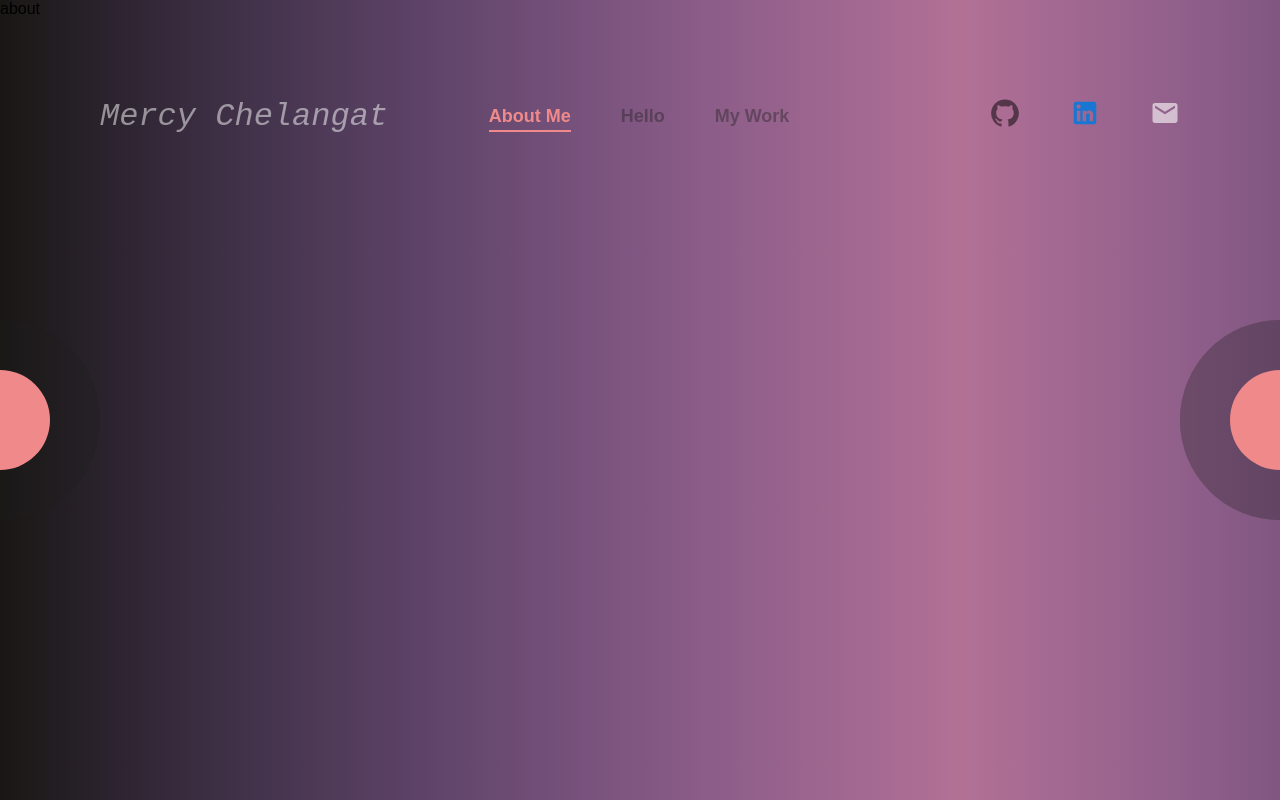
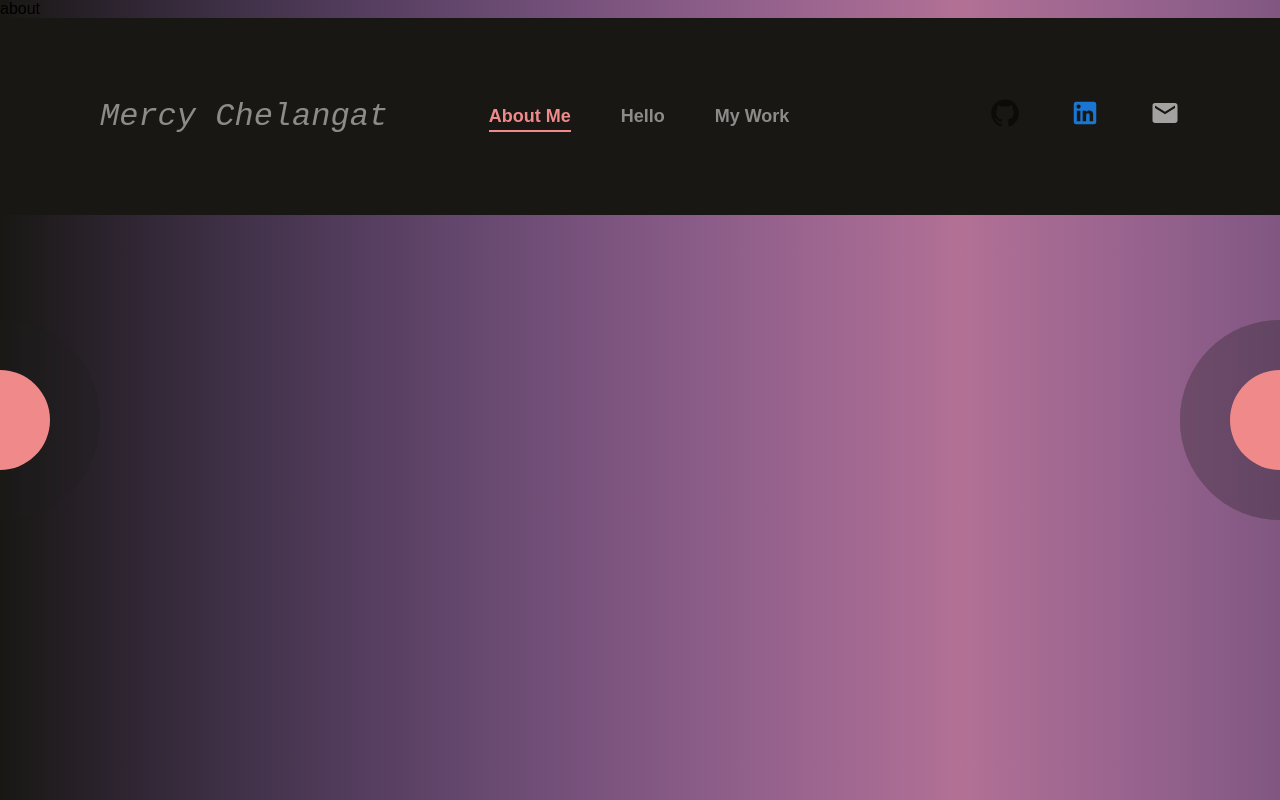
Before and after one commit to MercyKorir/my_portfolio, a Next.js app: page /about in a window 1280 px wide. Built offline with nearby package versions, Linux system fonts and the light colour scheme.

Commit message:
Updated Footer to change background color conditionally

```diff
--- a/src/components/common/Footer.tsx
+++ b/src/components/common/Footer.tsx
@@ -6,9 +6,11 @@ import LinkedInIcon from "@mui/icons-material/LinkedIn";
 import MailIcon from "@mui/icons-material/Mail";
 import styles from "../../styles/Footer.module.css";
 
-interface FooterProps {}
+interface FooterProps {
+  home: boolean;
+}
 
-const Footer: React.FC<FooterProps> = () => {
+const Footer: React.FC<FooterProps> = ({ home }) => {
   const router = useRouter();
   const [activeLink, setActiveLink] = useState(router.pathname);
 
@@ -17,12 +19,18 @@ const Footer: React.FC<FooterProps> = () => {
   }, [router.pathname]);
 
   return (
-    <div className={styles.footerContainer}>
+    <div
+      className={`${styles.footerContainer} ${!home ? styles.addBgColor : ""}`}
+    >
       <div className={styles.footerContent}>
         <div className={styles.nameLogo}>
           <h3>Mercy Chelangat</h3>
         </div>
-        <div className={styles.navItems}>
+        <div
+          className={`${styles.navItems} ${
+            !home ? styles.brightColorText : ""
+          }`}
+        >
           <Link
             href={"/about"}
             className={`${styles.linkItem} ${
--- a/src/components/common/Layout.tsx
+++ b/src/components/common/Layout.tsx
@@ -24,7 +24,7 @@ const Layout: React.FC<LayoutProps> = ({ children }) => {
         </span>
         {children}
       </main>
-      <Footer />
+      <Footer home={isHomePage} />
     </div>
   );
 };
--- a/src/styles/Footer.module.css
+++ b/src/styles/Footer.module.css
@@ -7,6 +7,10 @@
   justify-content: center;
   position: relative;
   /* border-top: 1px solid #e9ecef; */
+}
+
+.footerContainer.addBgColor {
+  background-color: #191714;
 }
 
 .footerContent {
@@ -32,6 +36,10 @@
   margin-left: -100px;
 }
 
+.navItems.brightColorText .linkItem {
+  color: rgba(255, 255, 255, 0.5);
+}
+
 .linkItem {
   font-size: 18px;
   font-weight: 700;
@@ -40,17 +48,19 @@
   cursor: pointer;
 }
 
-.linkItem.activeLink {
-  color: #F08A8A;
+.linkItem.activeLink,
+.navItems.brightColorText .linkItem.activeLink {
+  color: #f08a8a;
   position: relative;
 }
 
-.linkItem.activeLink::after {
+.linkItem.activeLink::after,
+.navItems.brightColorText .linkItem.activeLink::after {
   content: "";
   position: absolute;
   width: 100%;
   height: 2px;
-  background-color: #F08A8A;
+  background-color: #f08a8a;
   bottom: -5px;
   left: 0;
 }
```
